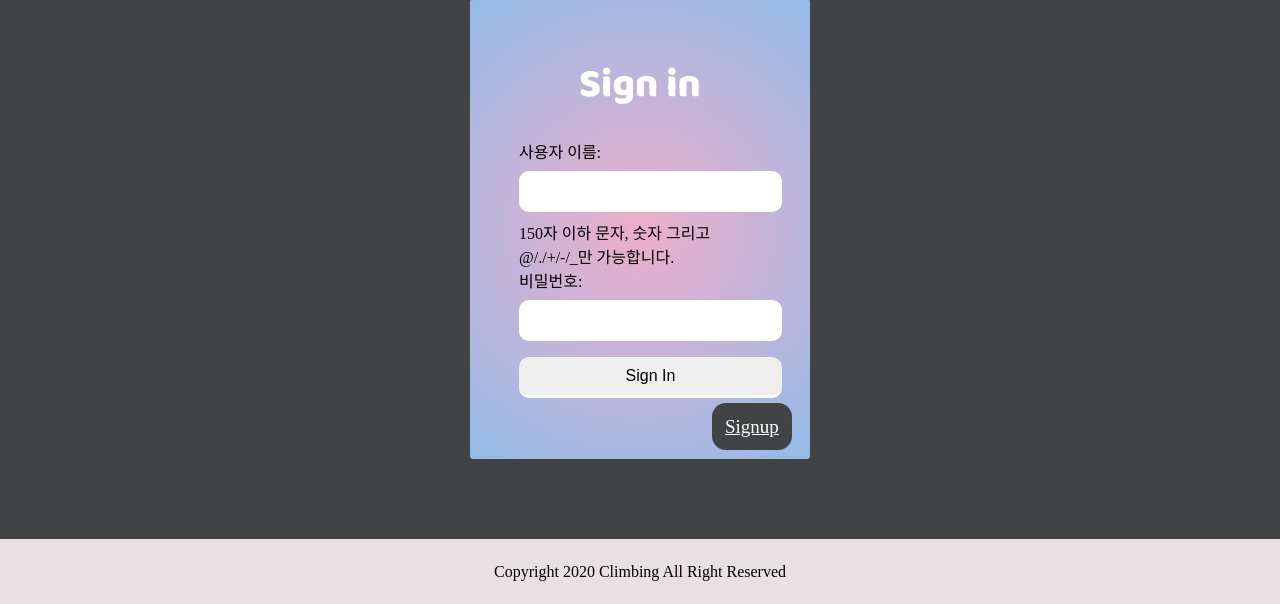
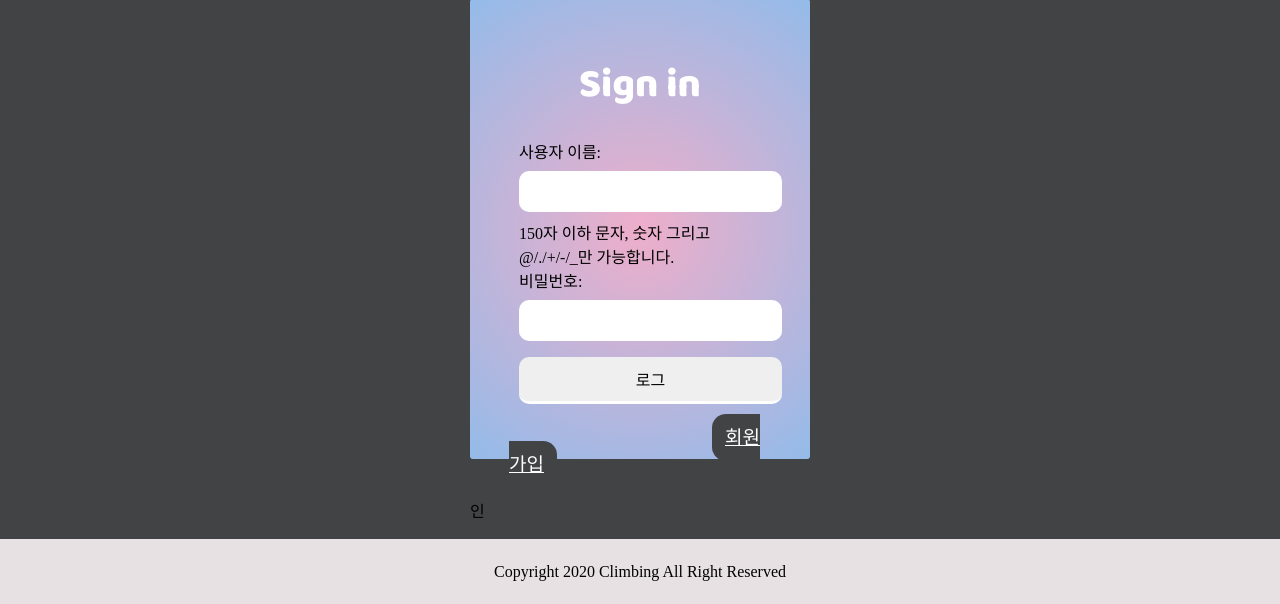
Before and after one commit to tsaurav18/climbing_App, a Django app: page / in a window 1280 px wide. Shown: the part 196-800 px from the top of the page. Run offline with Django 3.2, Linux system fonts and the light colour scheme.

Commit message:
no message

```diff
--- a/Main/climbing/templates/signin.html
+++ b/Main/climbing/templates/signin.html
@@ -23,11 +23,11 @@
             <form method="POST" class="signin-form">
                 {% csrf_token %}
                 {{ form.as_p }}
-                <input type="submit" value="Sign In"/>
+                <input type="submit" value="로그"/>
             </form>
-            <a id="signup-btn" href="/signup">Signup</a>
+            <a id="signup-btn" href="/signup">회원가입</a>
 
-        </div>
+        </div>인
 
 
     </div>
--- a/Main/climbing/templates/signup.html
+++ b/Main/climbing/templates/signup.html
@@ -22,7 +22,7 @@
             <form method="POST">
                 {% csrf_token %}
                 {{ form.as_p }}
-                <input type="submit" value="Sign Up"/>
+                <input type="submit" value="회원가입"/>
             </form>
 
 
```
Also changed, not shown: Main/db.sqlite3.
